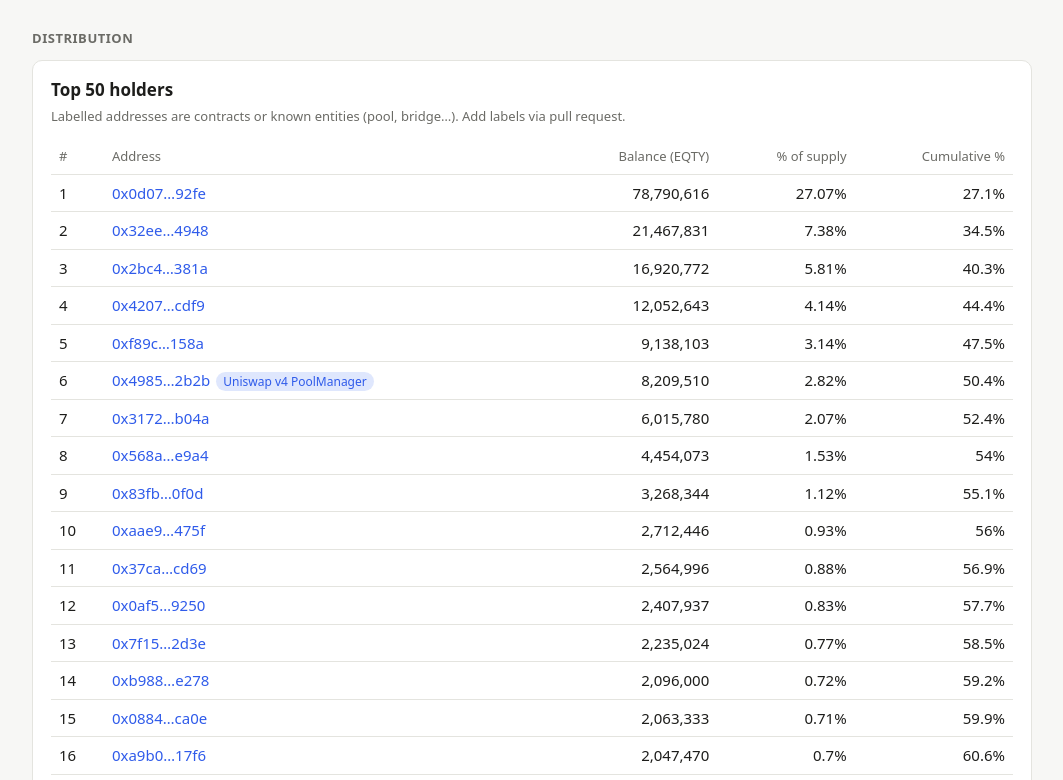
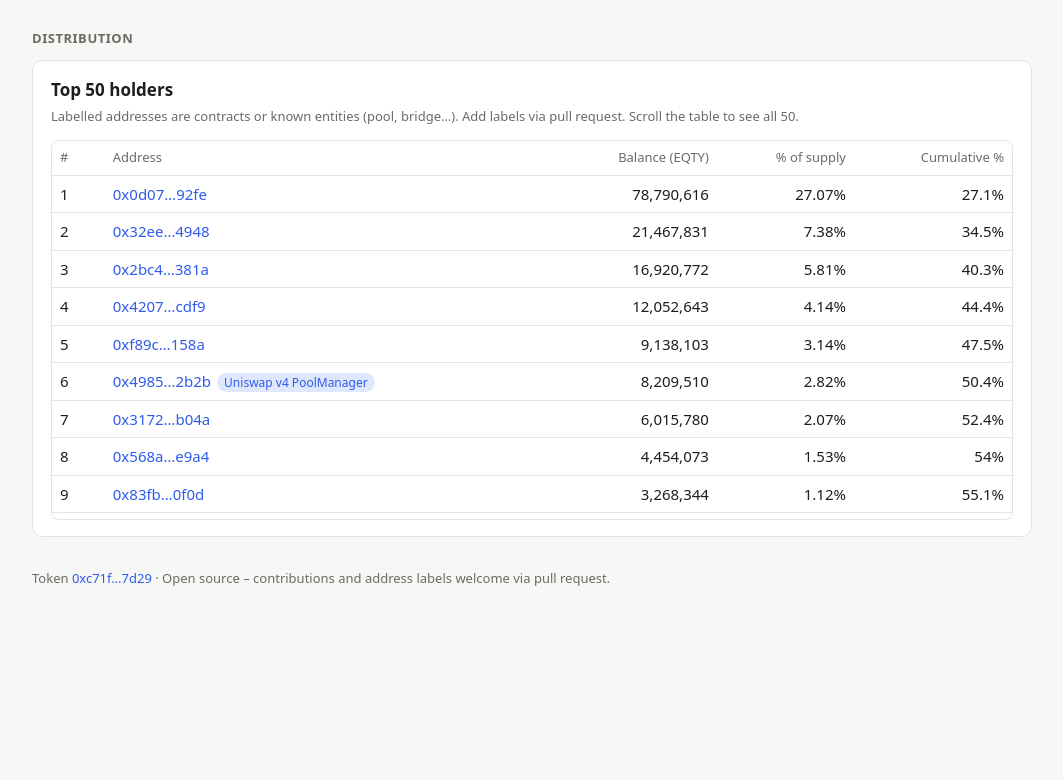
Before and after one commit to MDRX92/eqty-dashboard, a plain HTML site: page site/index.html in a window 1280 px wide. Shown: the part 1335-2115 px from the top of the page, without its empty margins (108-1171 px from the left). After the commit the page ends 1988 px from the top, so only its background shows below. Drawn offline with Linux system fonts and the light colour scheme.

Commit message:
Top 50 holders: compact scrollable table with sticky header
Co-Authored-By: Claude Opus 5.5 <noreply@anthropic.com>
Claude-Session: https://claude.ai/code/session_01VrGcJe8Ygv2T266BaEjXNi

```diff
--- a/site/index.html
+++ b/site/index.html
@@ -60,6 +60,9 @@
   svg.line text { fill: var(--muted); font-size: 11px; }
   svg.line line { stroke: var(--line); }
   .scroll { overflow-x: auto; }
+  .tablebox { max-height: 380px; overflow: auto; border: 1px solid var(--line); border-radius: 8px; }
+  .tablebox thead th { position: sticky; top: 0; background: var(--card); z-index: 1; box-shadow: 0 1px 0 var(--line); }
+  .tablebox tbody tr:last-child td { border-bottom: none; }
   .meter { height: 6px; background: var(--line); border-radius: 3px; overflow: hidden; min-width: 80px; }
   .meter span { display: block; height: 100%; background: var(--accent); }
   footer { color: var(--muted); font-size: 13px; margin-top: 32px; }
@@ -126,8 +129,8 @@
   <h3>Distribution</h3>
   <section class="card">
     <h2>Top 50 holders</h2>
-    <p class="note">Labelled addresses are contracts or known entities (pool, bridge…). Add labels via pull request.</p>
-    <div class="scroll">
+    <p class="note">Labelled addresses are contracts or known entities (pool, bridge…). Add labels via pull request. Scroll the table to see all 50.</p>
+    <div class="tablebox">
       <table>
         <thead><tr><th>#</th><th>Address</th><th class="num">Balance (EQTY)</th><th class="num">% of supply</th><th class="num">Cumulative %</th></tr></thead>
         <tbody id="holders"></tbody>
```
